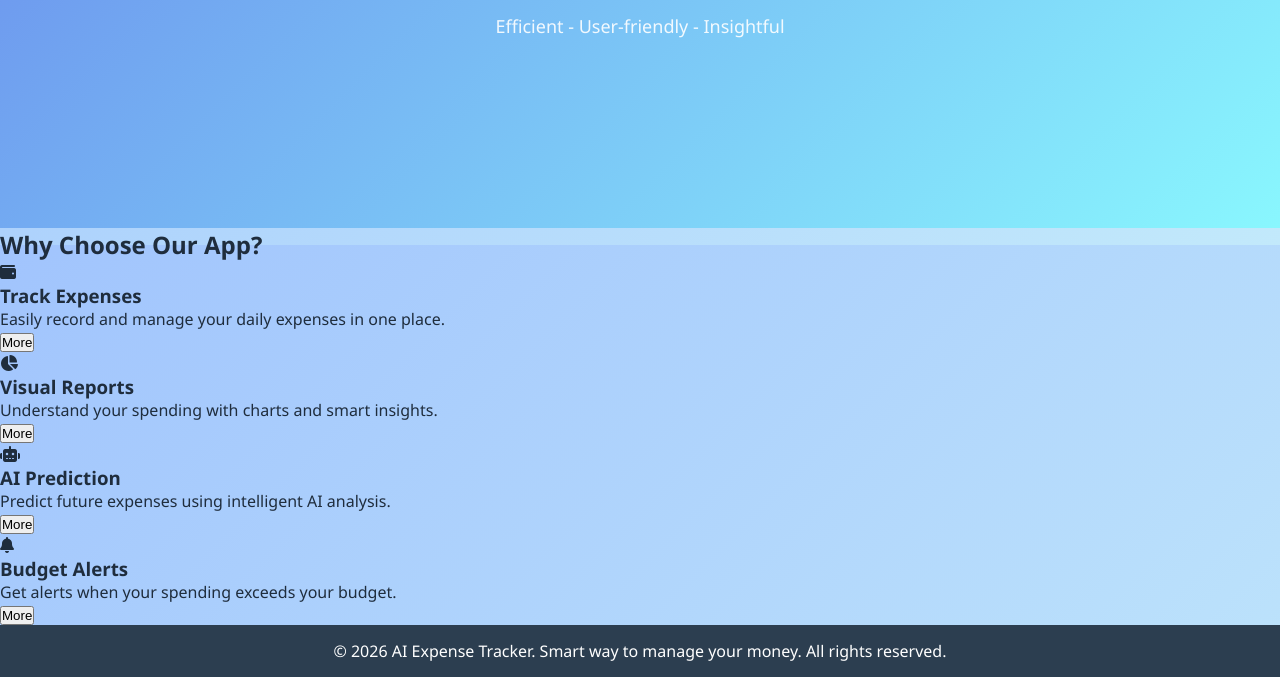
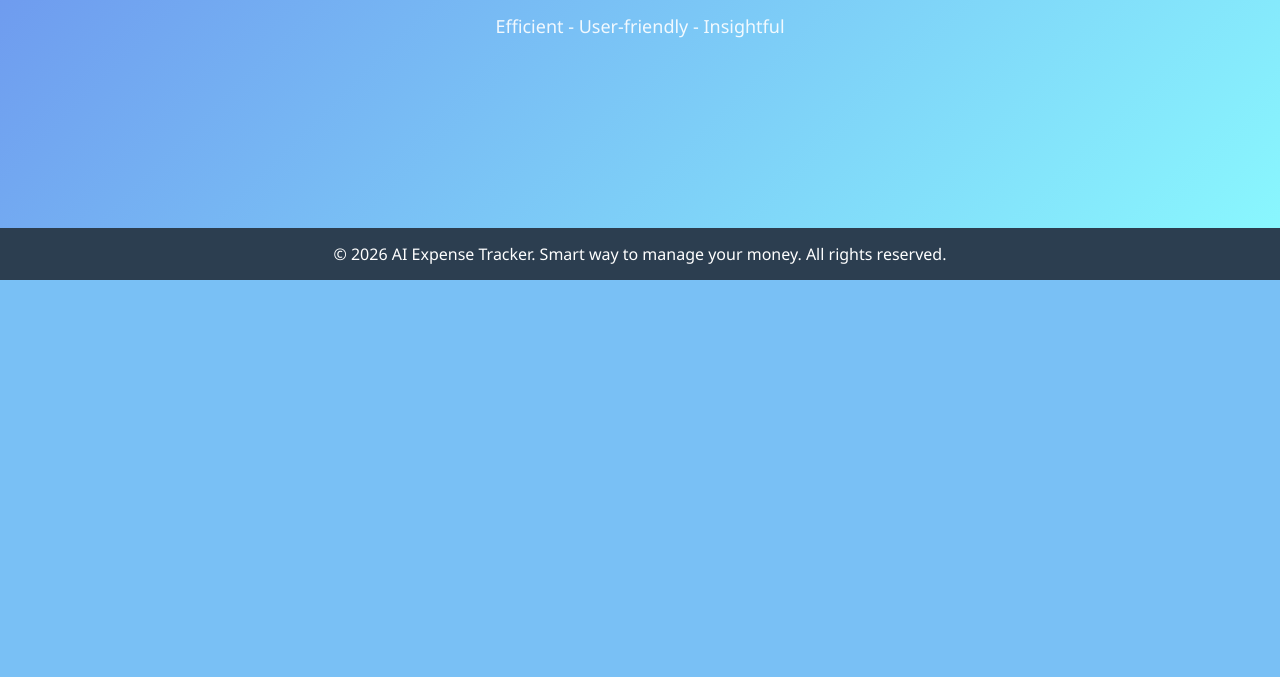
Before and after one commit to kanakadurgapitchuka/ai-expense-tracker, a Flask app: page / in a window 1280 px wide. Shown: the part 555-1232 px from the top of the page. After the commit the page ends 835 px from the top, so only its background shows below. Run offline with Flask 3, Linux system fonts and the light colour scheme; some libraries are stand-ins or nearby versions.

Commit message:
Remove features section from home.html
Removed the features section from the home page template.

```diff
--- a/templates/home.html
+++ b/templates/home.html
@@ -23,49 +23,6 @@
 
 </div>
 
-<!-- 🔥 ADD THIS BELOW HERO SECTION -->
-
-<section class="features">
-    <h2>Why Choose Our App?</h2>
-
-    <div class="feature-container">
-
-        <div class="feature-card">
-            <div class="icon-circle">
-                <i class="fa-solid fa-wallet"></i>
-            </div>
-            <h3>Track Expenses</h3>
-            <p>Easily record and manage your daily expenses in one place.</p>
-            <button>More</button>
-        </div>
-
-        <div class="feature-card">
-            <div class="icon-circle">
-                <i class="fa-solid fa-chart-pie"></i>
-            </div>
-            <h3>Visual Reports</h3>
-            <p>Understand your spending with charts and smart insights.</p>
-            <button>More</button>
-        </div>
-
-        <div class="feature-card">
-            <div class="icon-circle">
-                <i class="fa-solid fa-robot"></i>
-            </div>
-            <h3>AI Prediction</h3>
-            <p>Predict future expenses using intelligent AI analysis.</p>
-            <button>More</button>
-        </div>
-
-        <div class="feature-card">
-            <div class="icon-circle">
-                <i class="fa-solid fa-bell"></i>
-            </div>
-            <h3>Budget Alerts</h3>
-            <p>Get alerts when your spending exceeds your budget.</p>
-            <button>More</button>
-        </div>
-
     </div>
 </section>
 
```
